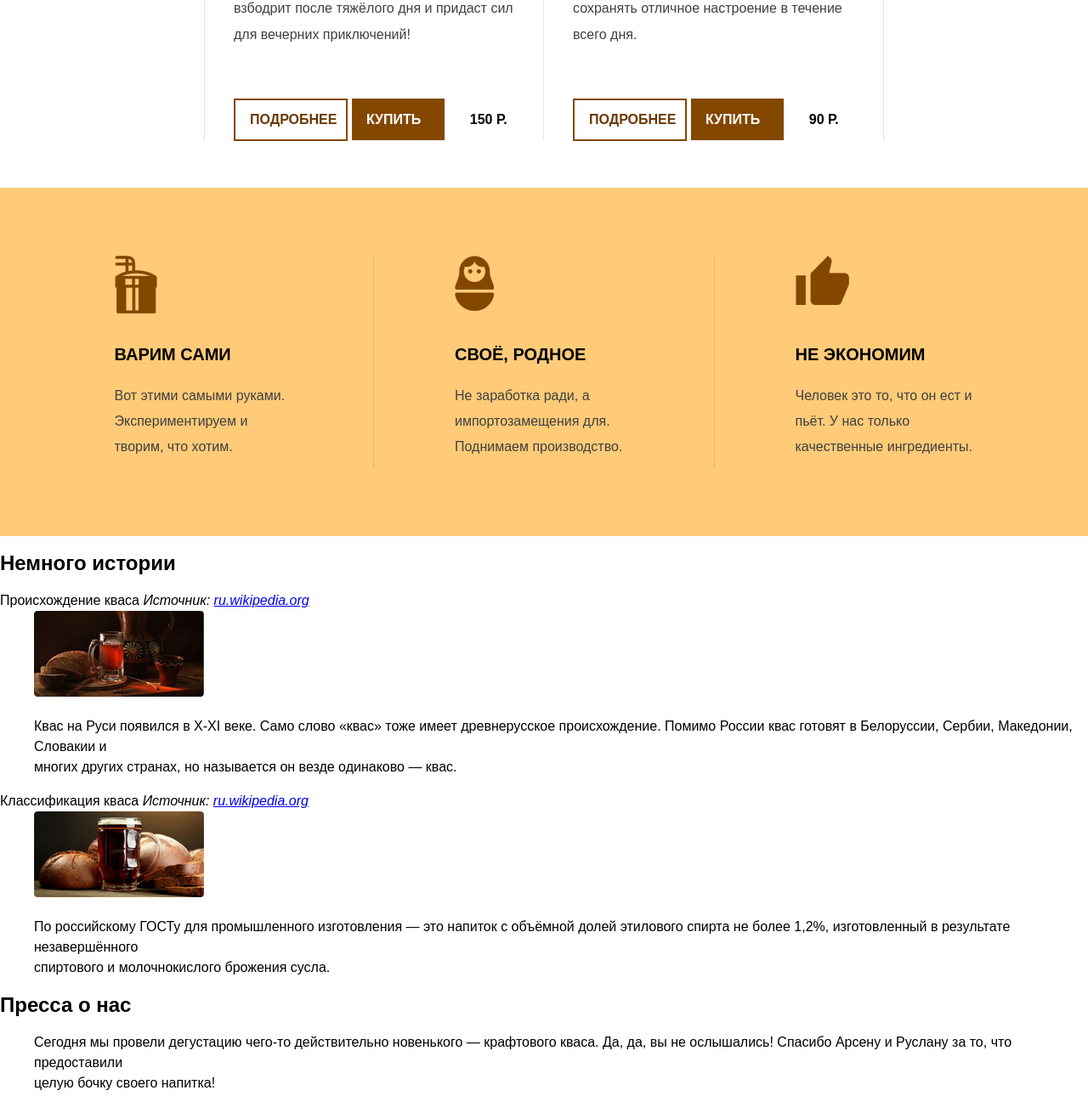
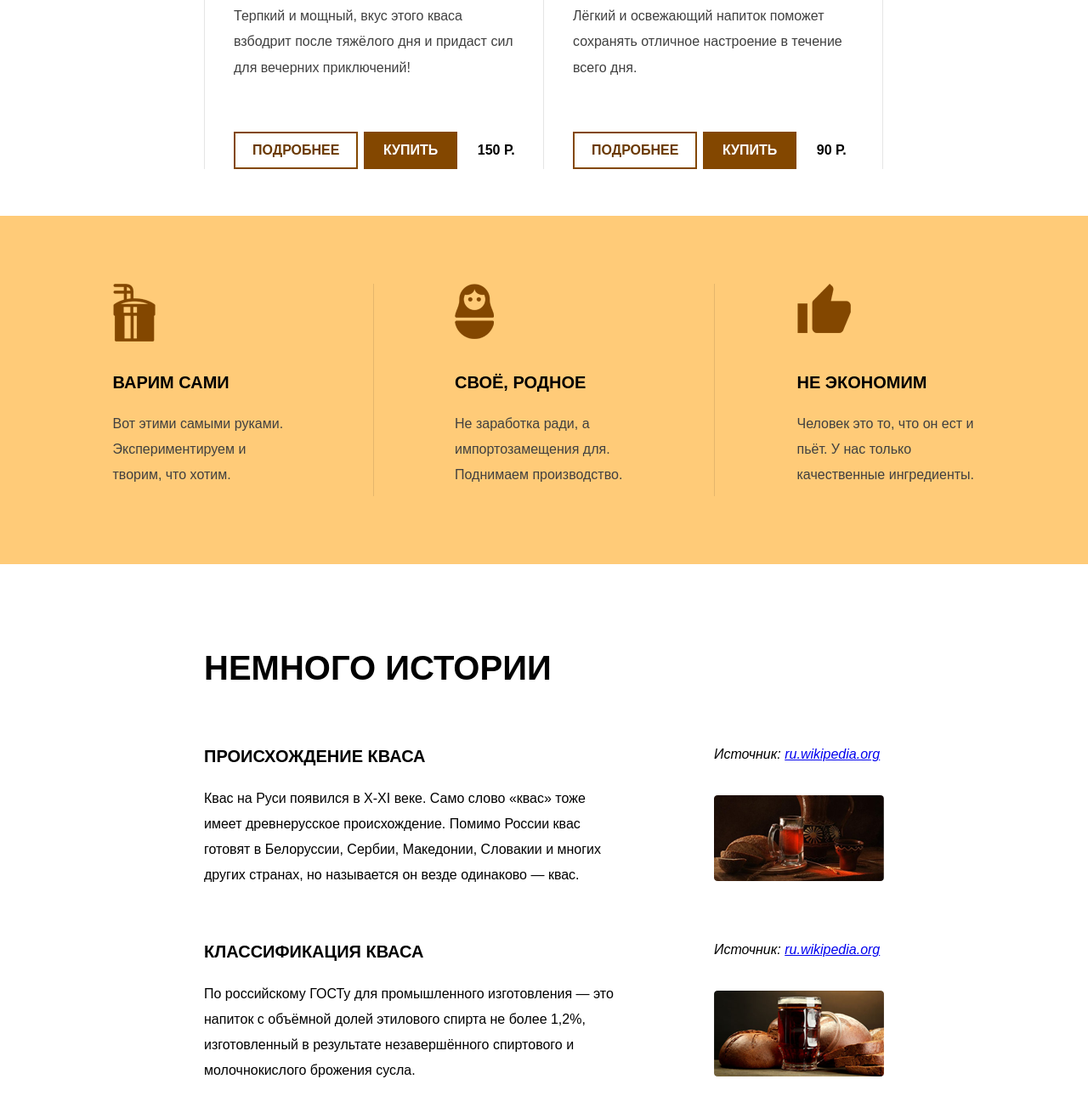
Before and after one commit to gerbera13/kvast, a plain HTML site: page index.html in a window 1280 px wide. Shown: the part 1359-2649 px from the top of the page at 85% size. Drawn offline with Linux system fonts and the light colour scheme.

Commit message:
хистори

```diff
--- a/index.html
+++ b/index.html
@@ -118,26 +118,39 @@
     </div>
 </div>
 <div class="some history">
-    <h2>Немного истории</h2>
-    <dl>
-        <dt>Происхождение кваса <i>Источник: <a href="#">ru.wikipedia.org</a></i></dt>
-        <dd>
-            <img src="img/wiki-1.png">
-            <p>Квас на Руси появился в X-XI веке. Само слово «квас» тоже имеет древнерусское происхождение. Помимо
-                России квас
-                готовят в Белоруссии, Сербии, Македонии, Словакии и<br>
-                многих других странах, но называется он везде одинаково — квас.</p>
-        </dd>
-    </dl>
-    <dl>
-        <dt>Классификация кваса <i>Источник: <a href="#">ru.wikipedia.org</a></i></dt>
-        <dd>
-            <img src="img/wiki-2.png">
-            <p>По российскому ГОСТу для промышленного изготовления — это напиток с объёмной долей этилового спирта не
-                более 1,2%, изготовленный в результате незавершённого<br> спиртового и молочнокислого брожения сусла.
-            </p>
-        </dd>
-    </dl>
+    <div class="container800">
+        <h1 class="decoration-title">Немного истории</h1>
+        <div class="history-box">
+            <div>
+                <div class="history-title">Происхождение кваса</div>
+                <div class="lh-30 history-text">Квас на Руси появился в X-XI веке. Само слово «квас» тоже имеет
+                    древнерусское происхождение. Помимо
+                    России квас
+                    готовят в Белоруссии, Сербии, Македонии, Словакии и
+                    многих других странах, но называется он везде одинаково — квас.
+                </div>
+            </div>
+            <div class="icon">
+                <div class="history-source"><i>Источник: <a href="#">ru.wikipedia.org</a></i></div>
+                <img src="img/wiki-1.png">
+            </div>
+        </div>
+        <div class="history-box">
+            <div>
+                <div class="history-title ">Классификация кваса</div>
+                <div class="lh-30 history-text">По российскому ГОСТу для промышленного изготовления — это напиток с
+                    объёмной долей этилового спирта
+                    не
+                    более 1,2%, изготовленный в результате незавершённого спиртового и молочнокислого брожения
+                    сусла.
+                </div>
+            </div>
+            <div class="icon">
+                <div class="history-source"><i>Источник: <a href="#">ru.wikipedia.org</a></i></div>
+                <img src="img/wiki-2.png">
+            </div>
+        </div>
+    </div>
 </div>
 <div class="reviews">
     <h2>Пресса о нас</h2>
@@ -188,7 +201,8 @@
 </div>
 <div class="order">
     <a class="btn"><h2>Заказать</h2></a>
-    <p>Не ждите пока нас отрекламируют, как Вятский квас, и мы поднимем цены! Закажите настоящий крафтовый квас сейчас.
+    <p>Не ждите пока нас отрекламируют, как Вятский квас, и мы поднимем цены! Закажите настоящий крафтовый квас
+        сейчас.
         При
         заказе от 10 баррелей — скидка 10%.</p>
     <form>
--- a/styles.css
+++ b/styles.css
@@ -2,7 +2,7 @@ body {
     margin: 0;
     padding: 0;
     font-size: 16px;
-    line-height: 24px;
+
     font-family: "Arial", sans-serif;
     /*color: #404040;*/
     background-color: white;
@@ -11,7 +11,7 @@ body {
 
 .range-title {
     font-size: 40px;
-    font-family: "Arial", bold, serif;
+
     text-transform: uppercase;
     min-width: 200px;
     margin-top: 0;
@@ -22,7 +22,7 @@ body {
     margin-top: 0;
     margin-bottom: 48px;
     font-size: 40px;
-    font-family: "Arial", bold, serif;
+
     text-transform: uppercase;
     min-width: 200px;
 }
@@ -30,12 +30,12 @@ body {
 .btn {
     border: 2px solid #834700;
     font-weight: bold;
-    padding: 11px;
+    padding: 11px 20px;
     color: #6a3900;
     text-transform: uppercase;
     display: inline-block;
-    padding-left: 17px;
 
+    /*width:111px;*/
 }
 
 .btn:hover {
@@ -52,14 +52,15 @@ body {
     color: #ffffff;
     background-color: #834700;
     font-weight: bold;
-    padding: 14px 14px 14px 15px;
+    padding: 11px 21px;
     text-transform: uppercase;
     border: 2px solid #834700;
-    padding-right: 26px;
+    display: inline-block;
+    margin-left: 2px;
 }
 
 .container1000 {
-    width: 1011px;
+    width: 1015px;
     margin: 0 auto;
 }
 
@@ -70,12 +71,12 @@ body {
 }
 
 .grid2col {
-    grid-template-columns: 400px 400px;
+    grid-template-columns: 400px 399px;
     display: grid;
 }
 
 .bottle-box {
-    padding: 18px 35px 0 34px;
+    padding: 18px 30px 0 34px;
     border-right: solid 1px #e5e5e5;
     border-left: solid 1px #e5e5e5;
 
@@ -86,15 +87,14 @@ body {
 }
 
 .bottle-desc {
-    margin-bottom: 54px;
-    padding-bottom: 6px;
+    margin-bottom: 60px;
     line-height: 1.9;
     color: #404040;
 }
 
 
 .bottle-buy {
-    margin-left: 25px;
+    margin-left: 19px;
 }
 
 .col2 {
@@ -104,13 +104,7 @@ body {
 .table {
     position: absolute;
     top: -5px;
-    right: -10px;
-
-}
-
-.bottle-box:last-child .table {
-
-    right: -9px;
+    right: -5px;
 
 }
 
@@ -140,7 +134,7 @@ table {
     font-size: 14px;
     color: #404040;
     margin-top: 10px;
-    padding-left: 2px;
+    padding-left: 0px;
 }
 
 
@@ -244,8 +238,6 @@ table {
     border-left: #e5b66c 1px solid;
     display: flex;
     justify-content: center;
-
-
 }
 
 .one {
@@ -267,3 +259,41 @@ table {
 .text {
     margin-bottom: 5px;
 }
+
+.decoration-title {
+    font-size: 40px;
+
+    text-transform: uppercase;
+
+    margin-top: 100px;
+    margin-bottom: 70px;
+
+}
+
+.history-box {
+    display: flex;
+    flex-direction: row;
+    margin-bottom: 64px;
+
+}
+
+.history-title {
+    text-transform: uppercase;
+    color: black;
+    font-weight: bold;
+    font-size: 20px;
+    margin-bottom: 23px;
+
+}
+
+.history-source {
+    margin-bottom: 39px;
+}
+
+.lh-30 {
+    line-height: 30px;
+}
+
+.history-text {
+    padding-right: 110px;
+}
```
